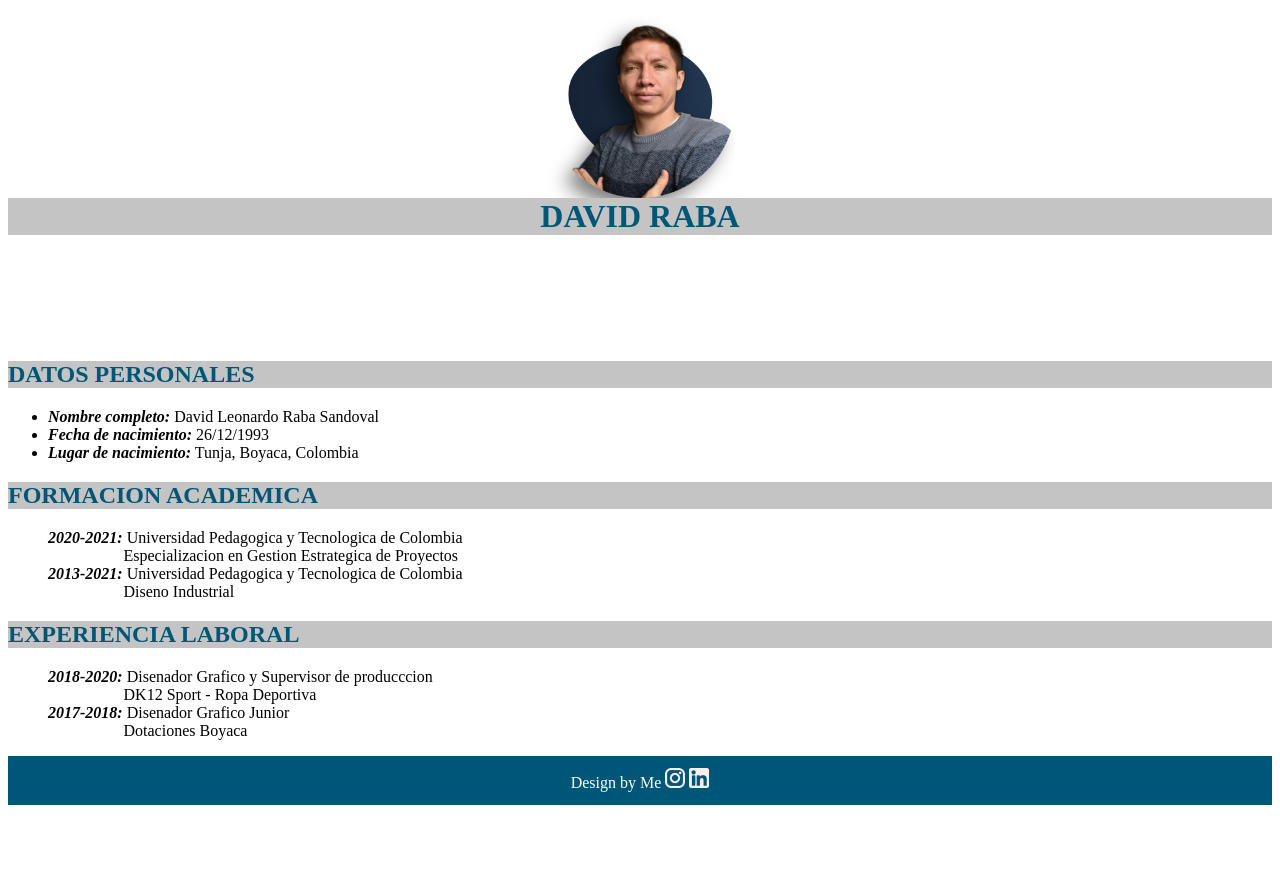
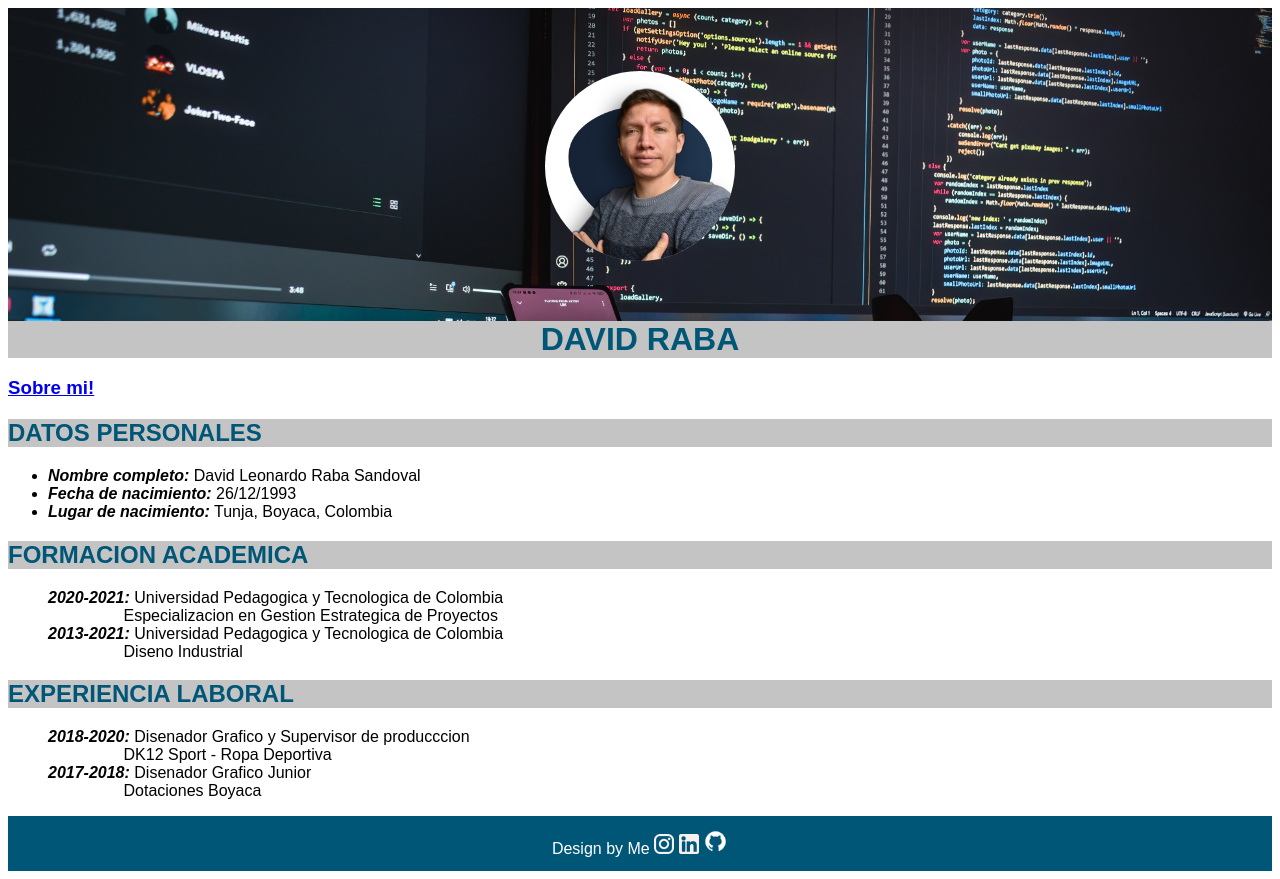
Before and after one commit to DevsRaba/Mochila_Front_End_1, a plain HTML site: page CV_Personal_Clase8/root/index.html in a window 1280 px wide. Before the commit the page ends 813 px from the top, so only its background shows below. Drawn offline with Linux system fonts and the light colour scheme.

Commit message:
Update CV Personal

```diff
--- a/CV_Personal_Clase8/root/css/main.css
+++ b/CV_Personal_Clase8/root/css/main.css
@@ -1,25 +1,34 @@
+html {
+    font-family: Arial, Helvetica, sans-serif;
+}
+
+header {
+    background-image: url('/root/img/background-image.jpg');
+    background-size: cover;
+    background-position: 10% 10%;
+    height: 250px;
+    padding-top: 5%;
+}
+
+#photo {
+    border-radius: 50%;
+    display: block;
+    margin-left: auto;
+    margin-right: auto;
+    width: 15%;
+}
+
 h1 {
     background-color: #c4c4c4;
     color: #005677;
     margin: 0;
-    margin-bottom: 10%;
+    margin-bottom: %;
     text-align: center;
 }
 
 h2 {
     background-color: #c4c4c4;
     color: #005677;
-}
-
-header {
-    background-color: #ffffff;
-}
-
-#photo {
-    display: block;
-    margin-left: auto;
-    margin-right: auto;
-    width: 15%;
 }
 
 .importante {
@@ -40,3 +49,7 @@ footer {
 dd {
     text-indent: 3%;
 }
+
+.github {
+    height: 25px;
+}
--- a/CV_Personal_Clase8/root/index.html
+++ b/CV_Personal_Clase8/root/index.html
@@ -13,6 +13,7 @@
     </header>
     <!-- <main> -->
     <h1>DAVID RABA</h1>
+    <h3><a href="/root/sobremi.html">Sobre mi!</a></h3>
     <h2>DATOS PERSONALES</h2>
     <ul>
       <li><span class="importante">Nombre completo:</span> David Leonardo Raba Sandoval</li>
@@ -50,8 +51,9 @@
     <!-- </main> -->
     <footer>
       <span id="batman-footer">Design by Me</span>
-      <span><img src="./img/ico_instagram.png" alt="" /></span>
-      <span><img src="./img/ico_linkedin.png" alt="" /></span>
+      <span><img src="./img/ico_instagram.png" alt="icono_instagram" /></span>
+      <span><img src="./img/ico_linkedin.png" alt="icono_linkedin" /></span>
+      <span><img class="github" src="./img/ico_github.png" alt="icono_github" /></span>
     </footer>
   </body>
 </html>
```
Also changed, not shown: CV_Personal_Clase8/root/sobremi.html (added, +24 -0 lines), CV_Personal_Clase8/root/img/background-image.jpg (added), CV_Personal_Clase8/root/img/ico_github.png (added).
